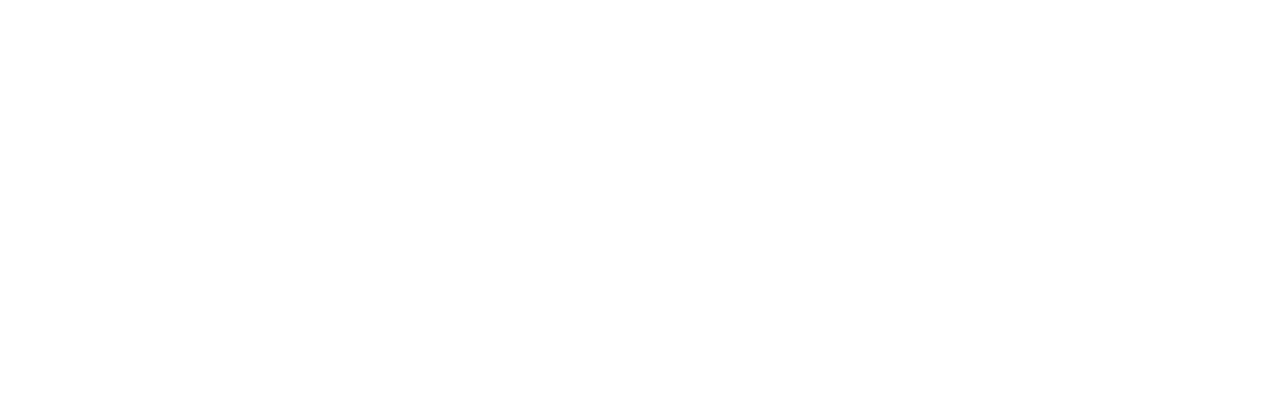
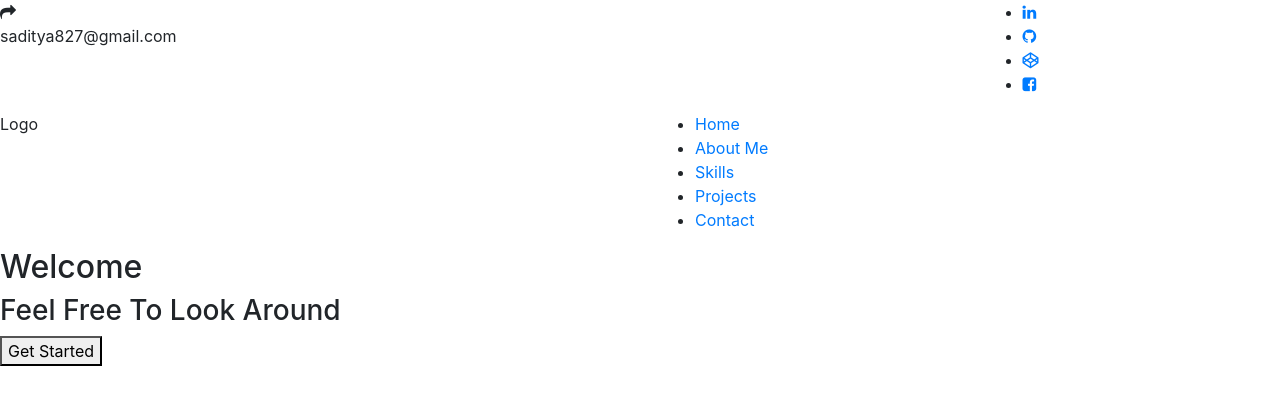
Before and after one commit to Saditya0827/Portfolio, a plain HTML site: page index.html in a window 1280 px wide. Drawn offline with nearby package versions, Linux system fonts and the light colour scheme.

Commit message:
HTML Header Structuring Done

```diff
--- a/index.html
+++ b/index.html
@@ -14,6 +14,43 @@
         <link rel="stylesheet" href="css/style.css">
     </head>
     <body>
+        <header>
+            <nav>
+                <div class="contact row">
+                    <div class="email col-xl-3">
+                        <i class="fa fa-mail-forward" aria-hidden="true"></i>
+                        <p>saditya827@gmail.com</p>
+                    </div>
+                    <div class="social-icon col-xl-3 offset-xl-6">
+                        <ul>
+                            <li><a href="#"><i class="fa fa-linkedin" aria-hidden="true"></i></a></li>
+                            <li><a href="#"><i class="fa fa-github" aria-hidden="true"></i></a></li>
+                            <li><a href="#"><i class="fa fa-codepen" aria-hidden="true"></i></a></li>
+                            <li><a href="#"><i class="fa fa-facebook-square" aria-hidden="true"></i></a></li>
+                        </ul>
+                    </div>
+                </div>
+                <div class="menu row">
+                    <div class="logo col-xl-2">
+                        <p>Logo</p>
+                    </div>
+                    <div class="navigation-menu col-xl-6 offset-xl-4">
+                        <ul>
+                            <li><a href="#">Home</a></li>
+                            <li><a href="#">About Me</a></li>
+                            <li><a href="#">Skills</a></li>
+                            <li><a href="#">Projects</a></li>
+                            <li><a href="#">Contact</a></li>
+                        </ul>
+                    </div>
+                </div>
+            </nav>
+            <div class="head-text">
+                <h2>Welcome</h2>
+                <h3>Feel Free To Look Around</h3>
+                <button type="button" class="button">Get Started</button>
+            </div>
+        </header>
 
     </body>
  </html>
```
